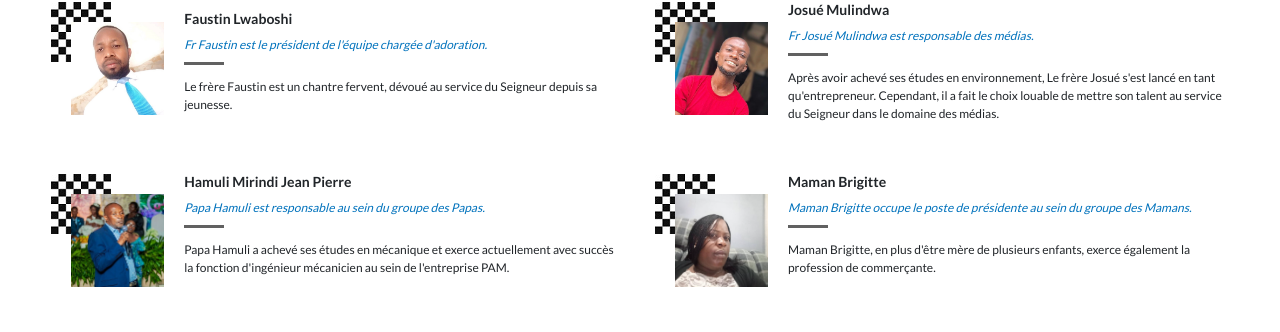
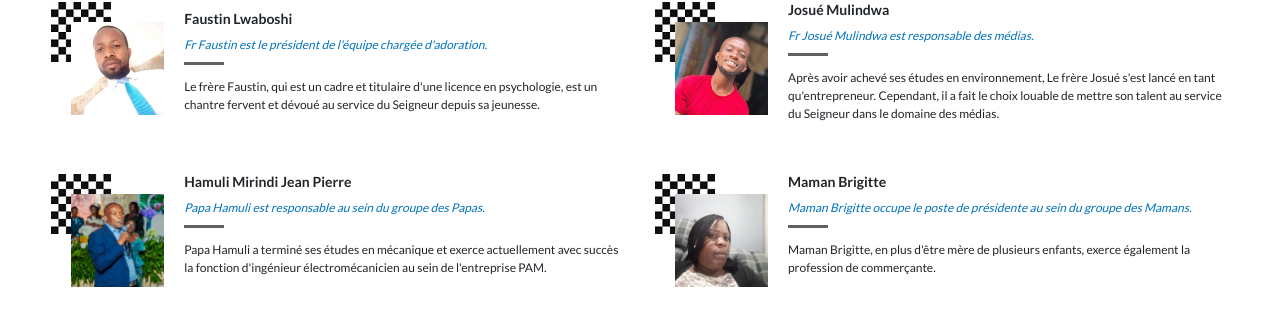
Before and after one commit to Olivier-Kango/cfcm, a React (Create React App) app: page / in a window 1280 px wide. Shown: the part 1795-2127 px from the top of the page. Built offline with nearby package versions, Linux system fonts and the light colour scheme; a web font is replaced by a local one.

Commit message:
Update Papa Hamuli

```diff
--- a/src/components/Speakers.js
+++ b/src/components/Speakers.js
@@ -25,7 +25,7 @@ const speakerContent = [
     imageSpeaker: faustinImage,
     fName: 'Faustin Lwaboshi',
     profession: "Fr Faustin est le président de l'équipe chargée d'adoration.",
-    about: 'Le frère Faustin est un chantre fervent, dévoué au service du Seigneur depuis sa jeunesse.',
+    about: "Le frère Faustin, qui est un cadre et titulaire d'une licence en psychologie, est un chantre fervent et dévoué au service du Seigneur depuis sa jeunesse.",
   },
   {
     imageSpeaker: josueImage,
@@ -37,7 +37,7 @@ const speakerContent = [
     imageSpeaker: hamuliImage,
     fName: 'Hamuli Mirindi Jean Pierre',
     profession: 'Papa Hamuli est responsable au sein du groupe des Papas.',
-    about: "Papa Hamuli a achevé ses études en mécanique et exerce actuellement avec succès la fonction d'ingénieur mécanicien au sein de l'entreprise PAM.",
+    about: "Papa Hamuli a terminé ses études en mécanique et exerce actuellement avec succès la fonction d'ingénieur électromécanicien au sein de l'entreprise PAM.",
   },
   {
     imageSpeaker: brigitteImage,
```
